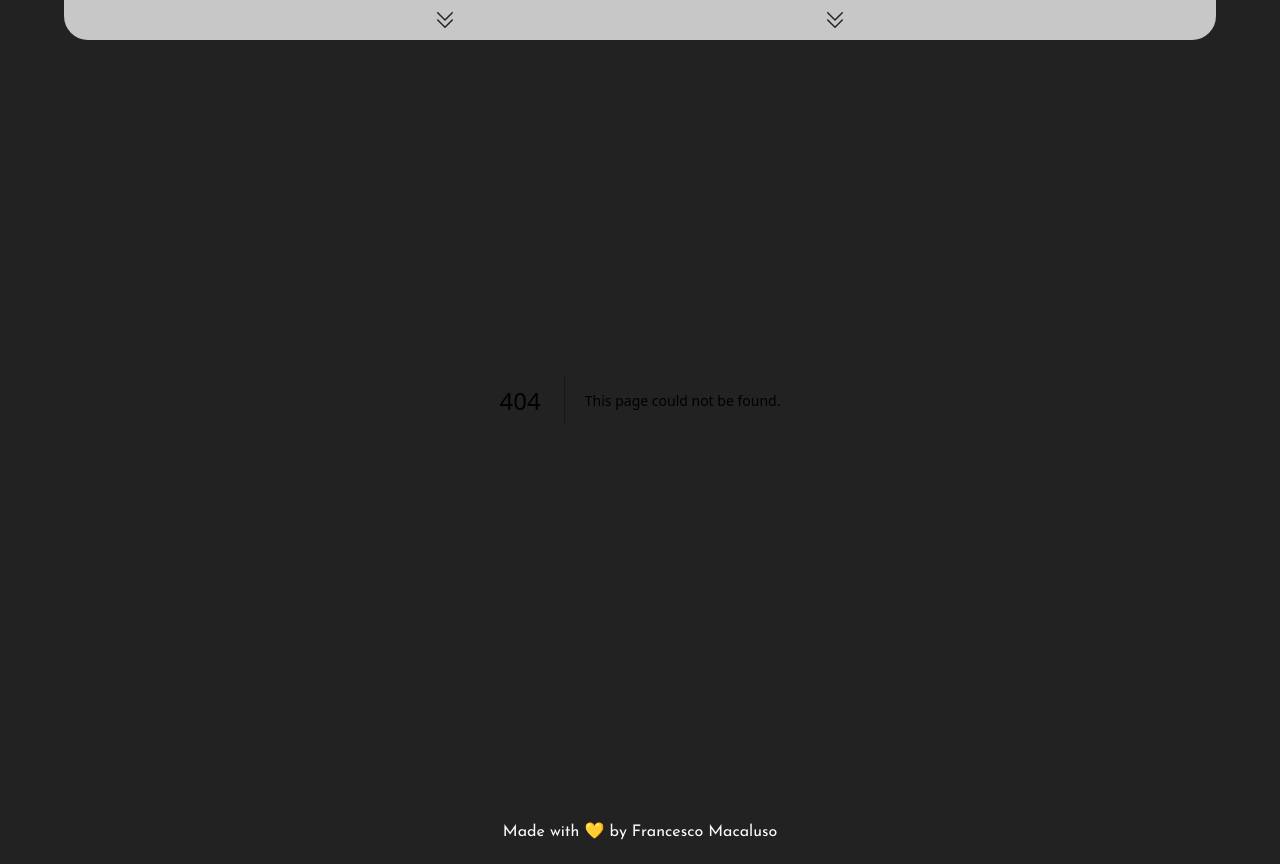
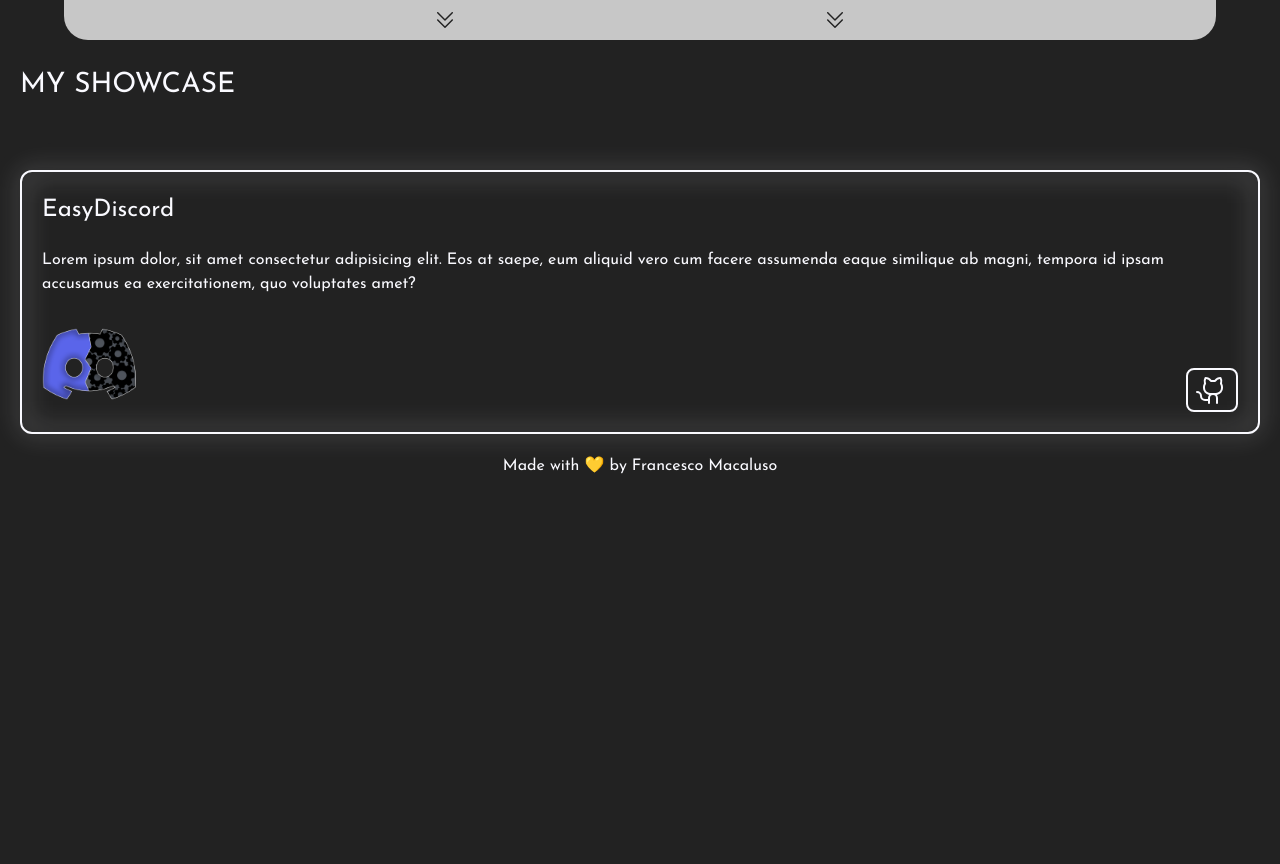
Before and after one commit to FrancescoMaca/portfolio, a Next.js app: page /showcase in a window 1280 px wide. Before the commit this address had no page. After the commit the page ends 800 px from the top, so only its background shows below. Built offline with nearby package versions, Linux system fonts and the light colour scheme.

Commit message:
Finished for todays session

```diff
--- /dev/null
+++ b/app/contact-me/page.tsx
@@ -0,0 +1,8 @@
+
+export default function ContactPage() {
+  return (
+    <div>
+      <h1>Send Me a Message</h1>
+    </div>
+  )
+}
--- a/app/resume/page.tsx
+++ b/app/resume/page.tsx
@@ -1,9 +1,9 @@
 
 
-export default function Resume() {
+export default function ResumePage() {
   return (
     <div>
-
+      <h1>Resume</h1>
     </div>
   )
 }
--- /dev/null
+++ b/app/showcase/page.tsx
@@ -0,0 +1,33 @@
+
+export default function ShowcasePage() {
+  return (
+    <div className="text-white px-5">
+      <h1 className="uppercase text-s my-16">My Showcase</h1>
+      <div className="flex gap-10">
+        <Project name="EasyDiscord" img="/projects/easy-discord.webp" link="https://github.com/FrancescoMaca/Easy-Discord" />
+      </div>
+    </div>
+  )
+}
+
+function Project({name, img, link}: {name: string, img: string, link: string}) {
+  return (
+    <div className="relative flex flex-col w-full border-2 border-white rounded-xl p-5">
+      <div className="absolute top-0 left-0 w-full h-full border-2 border-white rounded-xl blur-md"/>
+      <h2 className="text-xs">{name}</h2>
+      <p className="my-5">
+        Lorem ipsum dolor, sit amet consectetur adipisicing elit. Eos at saepe, eum aliquid vero cum facere assumenda eaque similique ab magni, tempora id ipsam accusamus ea exercitationem, quo voluptates amet?
+      </p>
+      <div className="flex justify-between">
+        <div className="flex justify-between">
+          <a href={link} target="_blank">
+            <img src={img} alt="project image" width={96} height={96} />
+          </a>
+        </div>
+        <button className="self-end px-2 py-1 border-2 rounded-lg">
+          <img src="/svg/github.svg" alt="github link" />
+        </button>
+      </div>
+    </div>
+  )
+}
--- /dev/null
+++ b/app/swondi/page.tsx
@@ -0,0 +1,8 @@
+
+export default function SwondiPage() {
+  return (
+    <div>
+      <h1>My Company</h1>
+    </div>
+  )
+}
--- a/components/home-page/Skills.tsx
+++ b/components/home-page/Skills.tsx
@@ -6,7 +6,7 @@
   return (
     <div className="flex flex-col font-text text-white px-5 mt-20">
       <h3 className="text-s">These are the things I know...</h3>
-      <div className="grid grid-cols-4 gap-4 my-10">
+      <div className="self-center grid grid-cols-4 gap-10 my-10">
         <div className="flex items-center justify-center">
           <IconSkill img="langs/react.svg" name="React"/>
         </div>
--- a/components/shared/Navbar.tsx
+++ b/components/shared/Navbar.tsx
@@ -1,5 +1,6 @@
 'use client'
 import { motion } from "framer-motion"
+import Link from "next/link";
 import { useState } from "react";
 
 export default function Navbar() {
@@ -14,11 +15,11 @@
         <NavbarDecoration position="top-3 left-8"/>
         <NavbarDecoration position="bottom-3 right-8"/>
         <div className="flex flex-col items-center text-center">
-          <NavbarButton>Home</NavbarButton>
-          <NavbarButton>Showcase</NavbarButton>
-          <NavbarButton>Resume</NavbarButton>
-          <NavbarButton>Contact Me</NavbarButton>
-          <NavbarButton>Swondi</NavbarButton>
+          <NavbarButton cb={() => setIsOpen(false)} link="/">Home</NavbarButton>
+          <NavbarButton cb={() => setIsOpen(false)} link="/showcase">Showcase</NavbarButton>
+          <NavbarButton cb={() => setIsOpen(false)} link="/resume">Resume</NavbarButton>
+          <NavbarButton cb={() => setIsOpen(false)} link="/contact-me">Contact Me</NavbarButton>
+          <NavbarButton cb={() => setIsOpen(false)} link="/swondi">Swondi</NavbarButton>
         </div>
       </motion.div>
       <div className="flex justify-evenly w-full py-3"
@@ -28,7 +29,7 @@
           <motion.img src="/svg/double-arrow-down.svg" alt="arrow down" height={16} width={16}
             animate={{
               rotate: isOpen ? 180 : 0,
-              transition: { duration: 0.5, stiffness: 100, damping: 10}
+              transition: { duration: 0.5, stiffness: 100, damping: 10 }
             }}
           />
         </div>
@@ -36,7 +37,7 @@
           <motion.img src="/svg/double-arrow-down.svg" alt="arrow down" height={16} width={16}
             animate={{
               rotate: isOpen ? 180 : 0,
-              transition: { duration: 0.5, stiffness: 100, damping: 10}
+              transition: { duration: 0.5, stiffness: 100, damping: 10 }
             }}
           />
         </div>
@@ -45,7 +46,7 @@
   )
 }
 
-function NavbarButton({ children }: { children: React.ReactNode }) {
+function NavbarButton({ children, link, cb }: { children: React.ReactNode, link: string, cb: () => void }) {
   return (
     <motion.div className="w-fit px-2 py-1 my-3 border-b-4 bg-light-gray rounded-lg"
       whileHover={{
@@ -54,7 +55,7 @@
         transition: { duration: 0.5, stiffness: 100, damping: 10}
       }}
     >
-      <span>{children}</span>
+      <Link href={link} onClick={cb}><span>{children}</span></Link>
     </motion.div>
   )
 }
```
Also changed, not shown: public/projects/easy-discord.webp (added), public/svg/github.svg (added).
